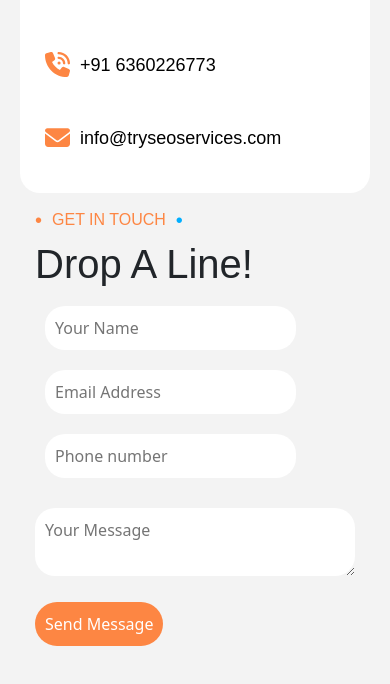
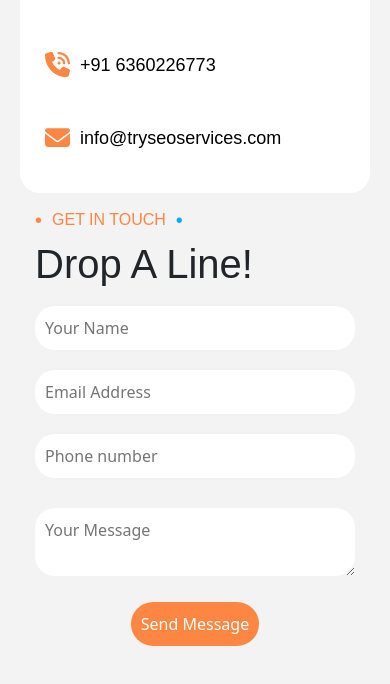
Before and after one commit to PrajwalHS2609/TrySeoService, a React (Create React App) app: page /contact-us in a window 390 px wide. Shown: the part 920-1604 px from the top of the page. Built offline with nearby package versions, Linux system fonts and the light colour scheme; grey boxes are pictures that could not be loaded.

Commit message:
lp update

```diff
--- a/src/Components/ContactUs/ContactUs.css
+++ b/src/Components/ContactUs/ContactUs.css
@@ -199,6 +199,7 @@
     /* border: solid green; */
     flex-direction: column;
   }
+
   .contactUsContent1 {
     /* border: solid brown; */
     width: 100%;
@@ -206,6 +207,24 @@
   .contactUsContent2 {
     /* border: solid black; */
     width: 100%;
+  }
+  .firstLayer {
+    /* border: solid ; */
+    display: flex;
+    justify-content: center;
+    align-items: center;
+    flex-direction: column;
+    width: 100%;
+  }
+  .firstLayer>input{
+    /* border: solid ; */
+    width: 100%;
+  }
+  .thirdLayer {
+    width: 100%;
+    display: flex;
+    justify-content: center;
+    align-items: center;
   }
 }
 @media screen and (min-width: 769px) and (max-width: 990px) {
@@ -227,4 +246,12 @@
     /* border: solid black; */
     width: 100%;
   }
+  .firstLayer {
+    /* border: solid ; */
+    display: flex;
+    justify-content: center;
+    align-items: center;
+    flex-direction: column;
+    width: 100%;
+  }
 }
--- a/src/Components/LandingPage/LandingPage1/Lp1Testimonial/Lp1Testimonial.css
+++ b/src/Components/LandingPage/LandingPage1/Lp1Testimonial/Lp1Testimonial.css
@@ -135,7 +135,7 @@
   .lp1TestimonialCard > img {
     width: 100%;
     height: 100%;
-    object-fit: fill;
+    object-fit: cover;
   }
   .lp1TestimonialCardCover-Content {
     width: 100%;
--- a/src/Components/PopUp/PopUp.css
+++ b/src/Components/PopUp/PopUp.css
@@ -15,7 +15,7 @@
     /* border: solid red; */
     height: 70%;
     width: 50%;
-    background-color: var(--customWhite);
+    background:var(--customGradient) ;
     border-radius: 20px;
     padding: 10px;
   }
```
